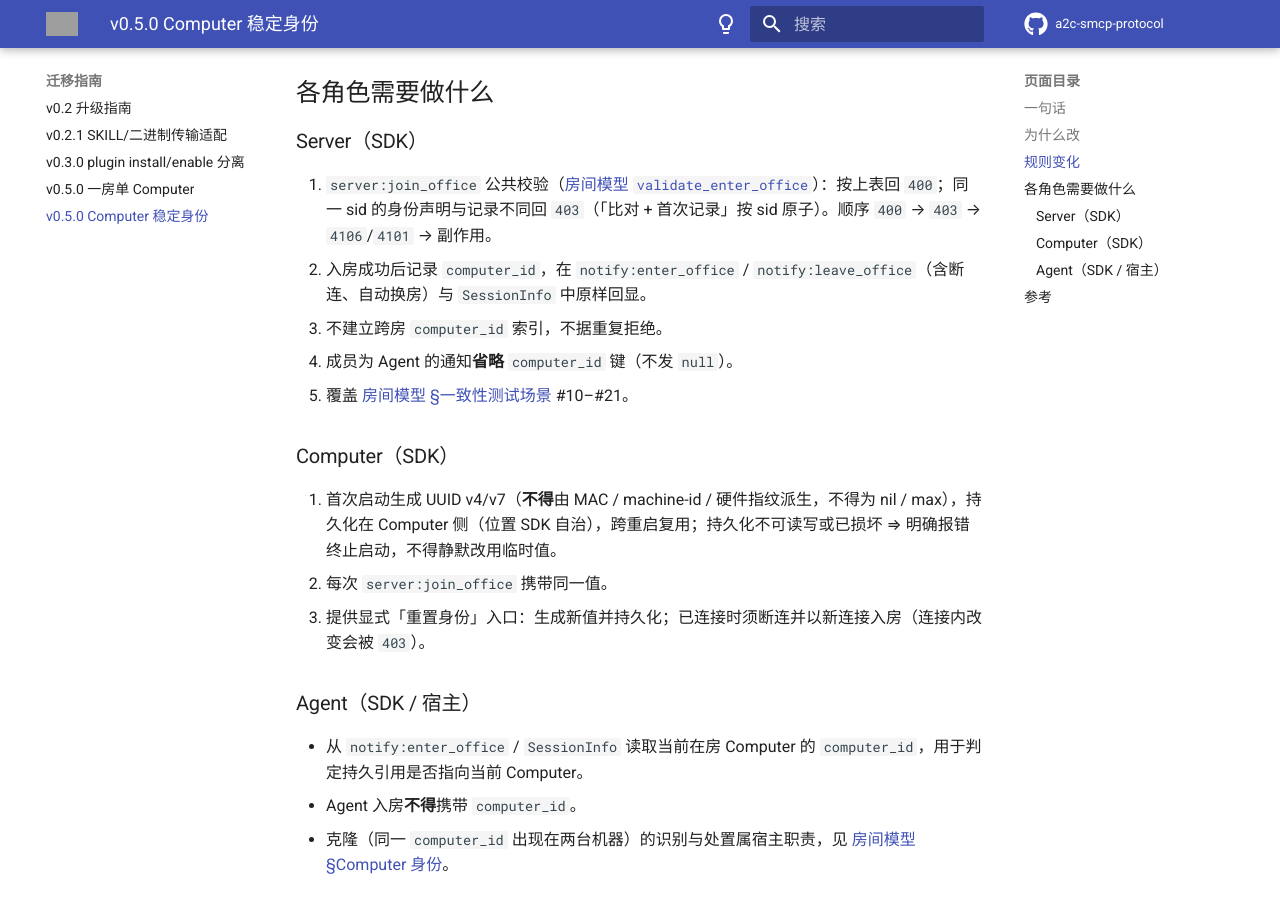
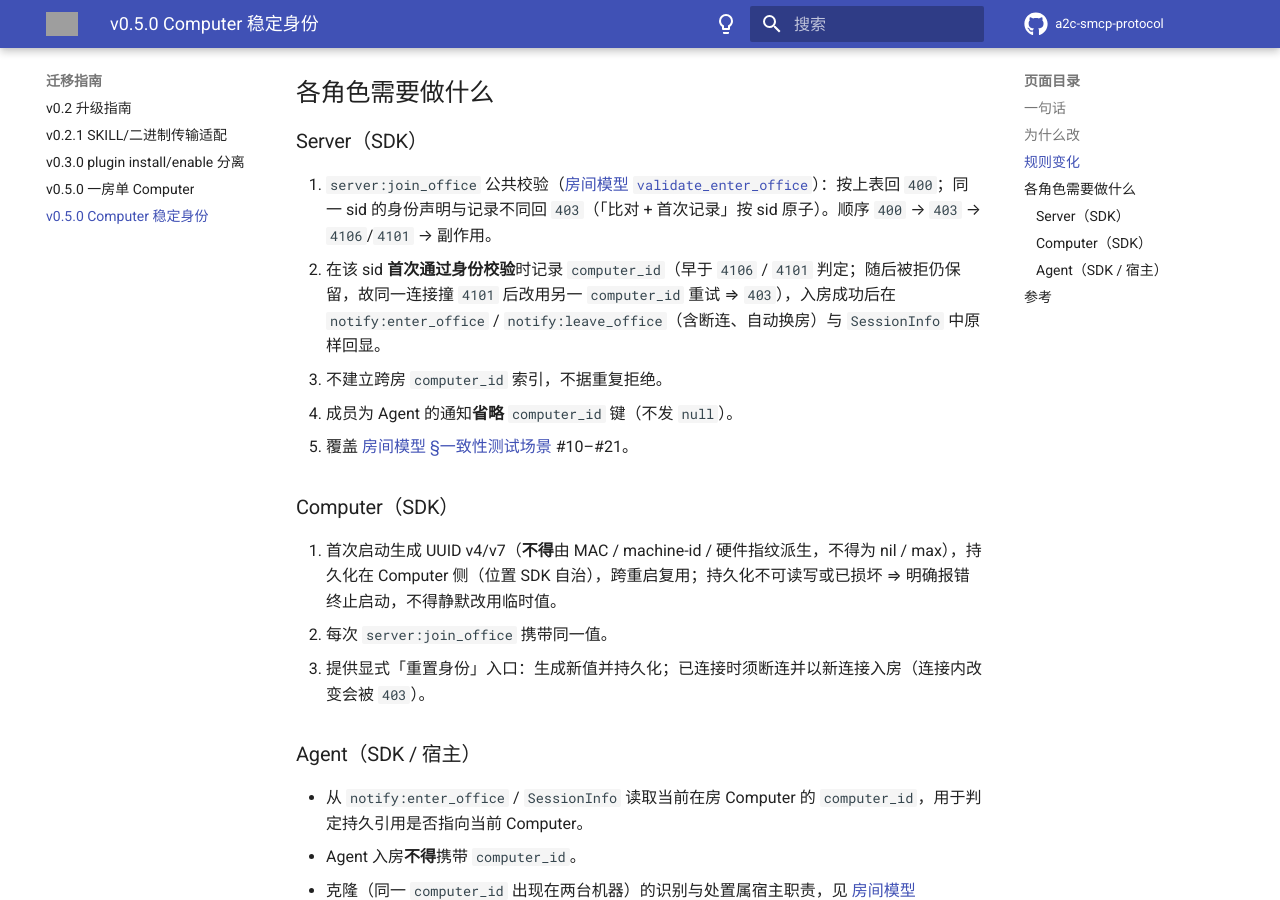
Before and after one commit to A2C-SMCP/a2c-smcp-protocol, an MkDocs documentation site: the page built from docs/migrations/v0.5.0-computer-id.md, in a window 1280 px wide and 900 px high, scrolled down 1372 px. Built offline with MkDocs 1.6.1 and Material for MkDocs 9.7.7, drawn with Linux system fonts in a browser that asks for light colours; comment, search, counter and statistics services are not loaded; the version menu is left out; grey boxes are pictures that could not be loaded.

Commit message:
docs(room): 订正 computer_id 记录时机措辞与规范伪代码一致 — protocol#64
events.md 与迁移指南原写「入房成功后记录」，与 room-model validate_enter_office /
data-structures note「首次通过身份校验即记录、随后被 4106/4101 拒绝仍保留」冲突；
以规范伪代码为准订正（rust-sdk-c8 发现）。

Co-Authored-By: Claude Opus 5.5 (1M context) <noreply@anthropic.com>

```diff
--- a/docs/migrations/v0.5.0-computer-id.md
+++ b/docs/migrations/v0.5.0-computer-id.md
@@ -30,7 +30,7 @@ v0.5.0 起 Computer 入房 **MUST** 携带持久化的随机 UUID `computer_id`
 ### Server（SDK）
 
 1. `server:join_office` 公共校验（[房间模型 `validate_enter_office`](../specification/room-model.md#请求数据)）：按上表回 `400`；同一 sid 的身份声明与记录不同回 `403`（「比对 + 首次记录」按 sid 原子）。顺序 `400` → `403` → `4106`/`4101` → 副作用。
-2. 入房成功后记录 `computer_id`，在 `notify:enter_office` / `notify:leave_office`（含断连、自动换房）与 `SessionInfo` 中原样回显。
+2. 在该 sid **首次通过身份校验**时记录 `computer_id`（早于 `4106` / `4101` 判定；随后被拒仍保留，故同一连接撞 `4101` 后改用另一 `computer_id` 重试 ⇒ `403`），入房成功后在 `notify:enter_office` / `notify:leave_office`（含断连、自动换房）与 `SessionInfo` 中原样回显。
 3. 不建立跨房 `computer_id` 索引，不据重复拒绝。
 4. 成员为 Agent 的通知**省略** `computer_id` 键（不发 `null`）。
 5. 覆盖 [房间模型 §一致性测试场景](../specification/room-model.md#一致性测试场景) #10–#21。
```
Also changed, not shown: docs/specification/events.md (+1 -1 lines).
